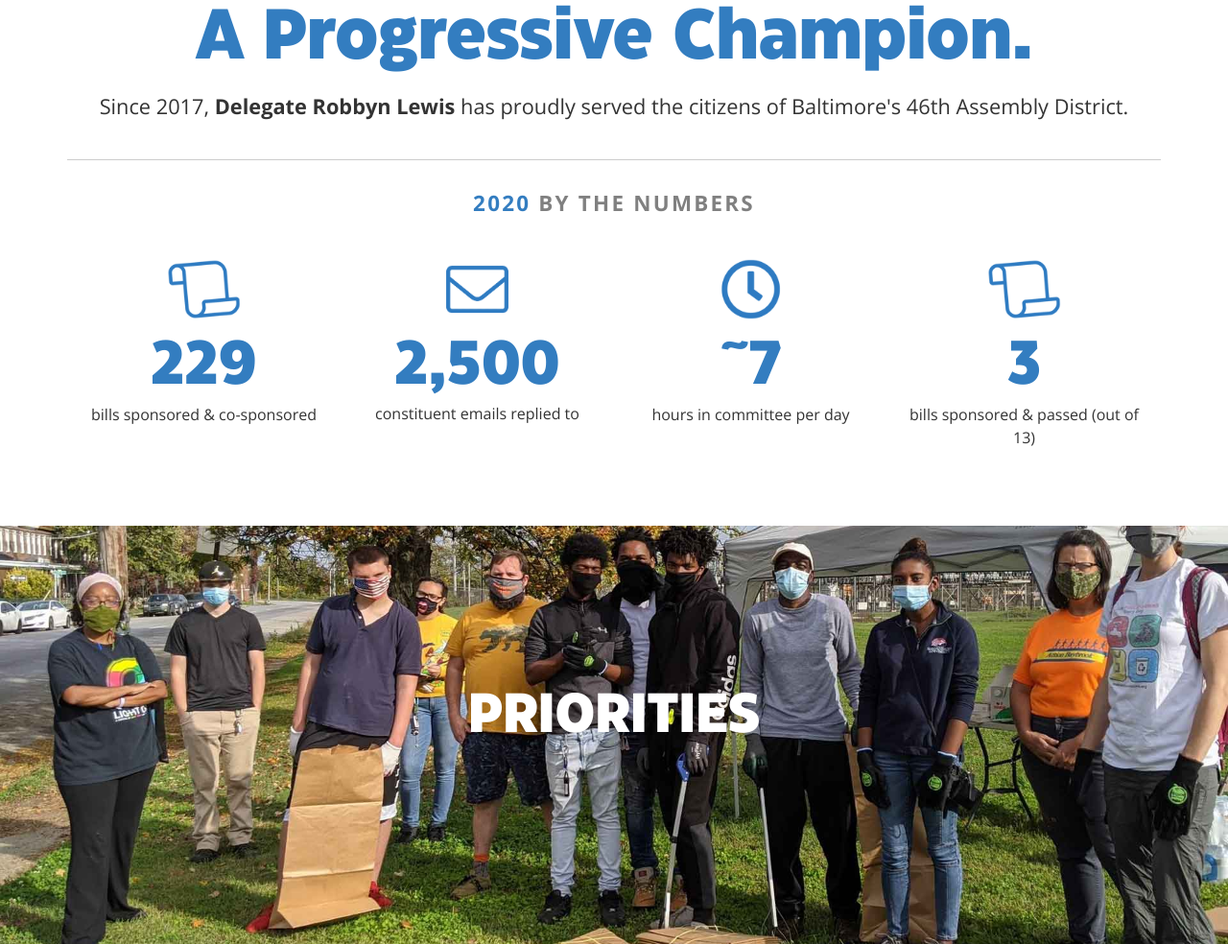
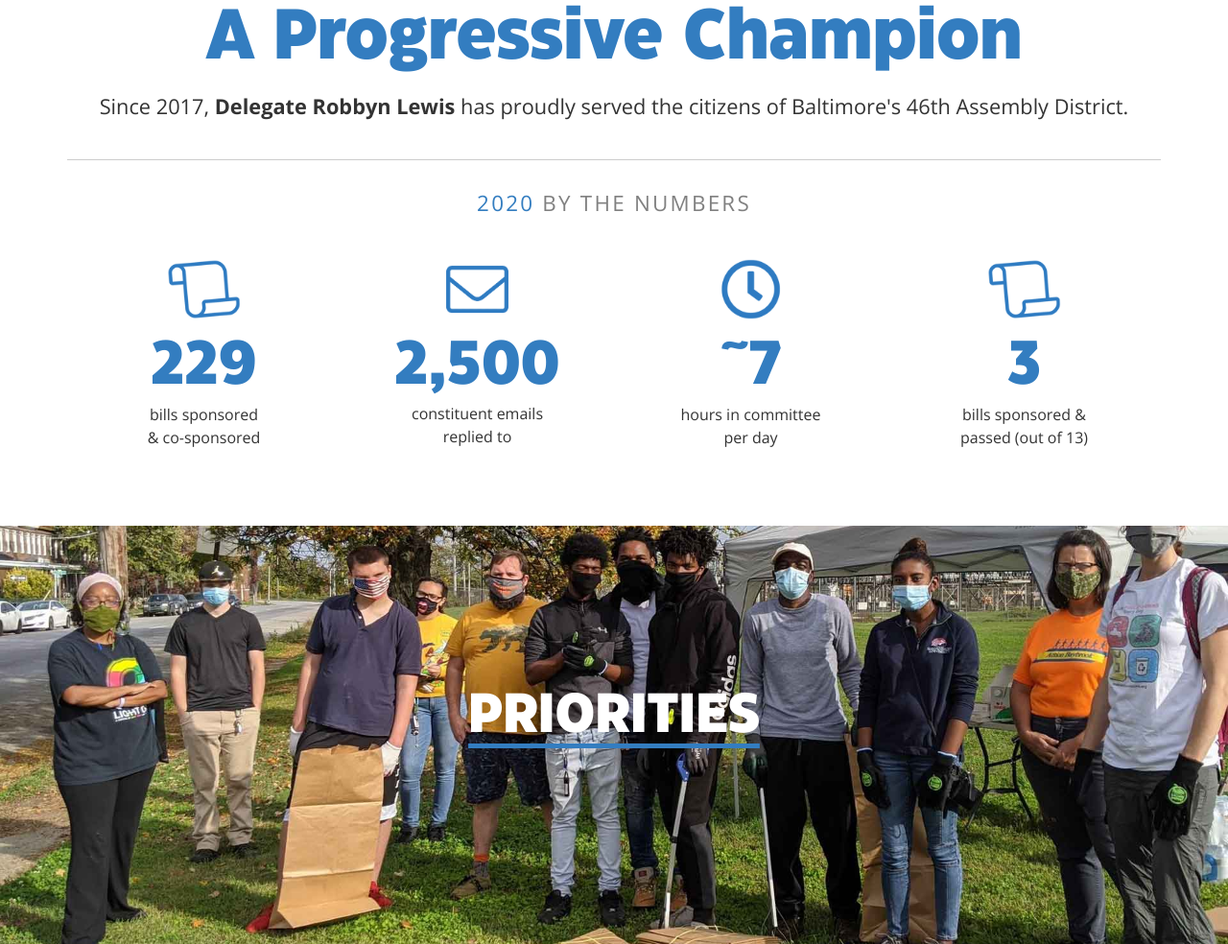
Before and after one commit to grantcorley/robbynLewis_static, a website: page index.html in a window 1280 px wide. Shown: the part 831-1815 px from the top of the page at 96% size. Drawn offline with nearby package versions, Linux system fonts and the light colour scheme; files whose address does not match are found by name.

Commit message:
attempt to fix faux bold font rendering bug

```diff
--- a/index.html
+++ b/index.html
@@ -9,6 +9,10 @@
     <!-- Required meta tags -->
     <meta charset="utf-8">
     <meta name="viewport" content="width=device-width, initial-scale=1">
+
+
+    <meta name="description"
+content="Fighting hard for positive progressive change in District 46! Re-elect Del. Robbyn Lewis in 2022. ">
 
     <!-- CSS -->
     <link href="https://cdn.jsdelivr.net/npm/bootstrap@5.0.0-beta1/dist/css/bootstrap.min.css" rel="stylesheet" integrity="sha384-giJF6kkoqNQ00vy+HMDP7azOuL0xtbfIcaT9wjKHr8RbDVddVHyTfAAsrekwKmP1" crossorigin="anonymous">
@@ -55,7 +59,7 @@
 
     <div class="container">
       <div class="grabber">
-        <h2>A Progressive Champion.</h2>
+        <h2>A Progressive Champion</h2>
         <p>Since 2017, <strong>Delegate Robbyn Lewis</strong> has proudly served the citizens of Baltimore's 46th Assembly District.</p>
       </div>
 
@@ -67,22 +71,22 @@
     <div class="col-sm">
       <img src="images/bill.png" alt="legislative bill icon">
       <p class="stat">229<p>
-      <p class="achievement">bills sponsored &amp; co-sponsored</p>
+      <p class="achievement">bills sponsored<br/>&amp; co-sponsored</p>
     </div>
     <div class="col-sm">
       <img src="images/mail-icon-thin.png" alt="email icon">
      <p class="stat">2,500<p>
-      <p class="achievement">constituent emails replied to</p>
+      <p class="achievement">constituent emails<br/>replied to</p>
     </div>
     <div class="col-sm">
       <img src="images/clock-icon.png" alt="clock icon">
       <p class="stat">~7<p>
-      <p class="achievement">hours in committee per day</p>
+      <p class="achievement">hours in committee<br/>per day</p>
     </div>
     <div class="col-sm">
       <img src="images/bill.png" alt="legislative bill icon">
       <p class="stat">3<p>
-      <p class="achievement">bills sponsored &amp; passed (out of 13)</p>
+      <p class="achievement">bills sponsored &amp;<br/>passed (out of 13)</p>
     </div>
   </div>
 
@@ -177,7 +181,7 @@
 
 
   <div class="sectionHeader">
-  <h2 class="header">ABOUT ROBBYN</h2>
+  <h2 class="header">ABOUT</h2>
   <div class="parallax parallax_02"></div>
   </div> <!-- end parallaxHeader -->
 
--- a/scss/partials/_main.scss
+++ b/scss/partials/_main.scss
@@ -155,6 +155,7 @@ html.home{
 			color:white;
 			text-transform: uppercase;
 			font-size:2.4em;
+
 		}
 
 	}
@@ -188,6 +189,10 @@ html.home{
 		  display:inline-block;
 		  width:100%;
 		  font-size: 2.4em;
+		   text-decoration: underline;
+  				text-decoration-color: $secondary;
+  				text-underline-position: under;
+  			// border-bottom: 2px solid $secondary;
 
 		}
 
--- a/scss/partials/_typography.scss
+++ b/scss/partials/_typography.scss
@@ -19,14 +19,14 @@ body{
 
 h1, h2{
 	color: $secondary;
-	font-weight: bold;
+	font-weight: normal;
 	font-family: 'eastmangrotesque-extrabold';
 	letter-spacing: 0;
 }
 
 h3{
 	color: $secondary;
-	font-weight: bold;
+	font-weight: normal;
 	font-size:1.4rem;
 }
 
```
Also changed, not shown: css/styles.css, 1 other file.
